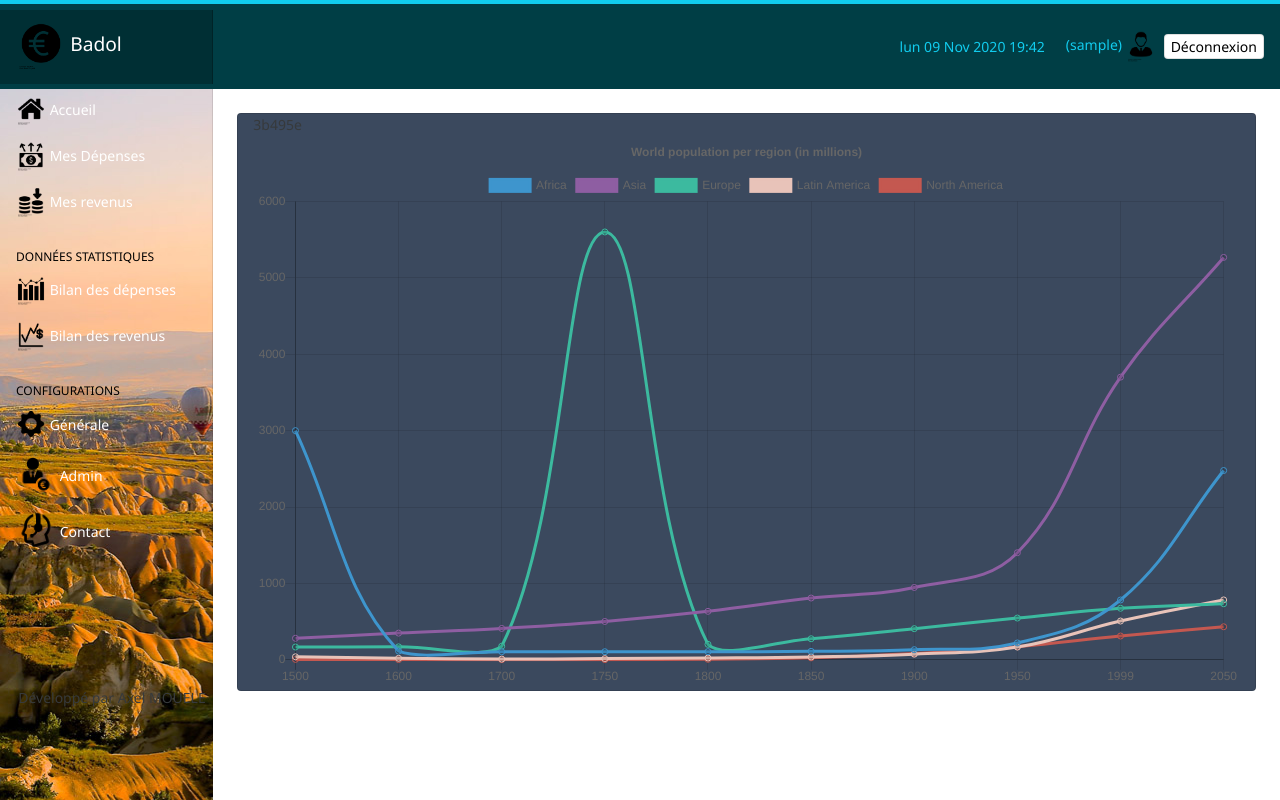
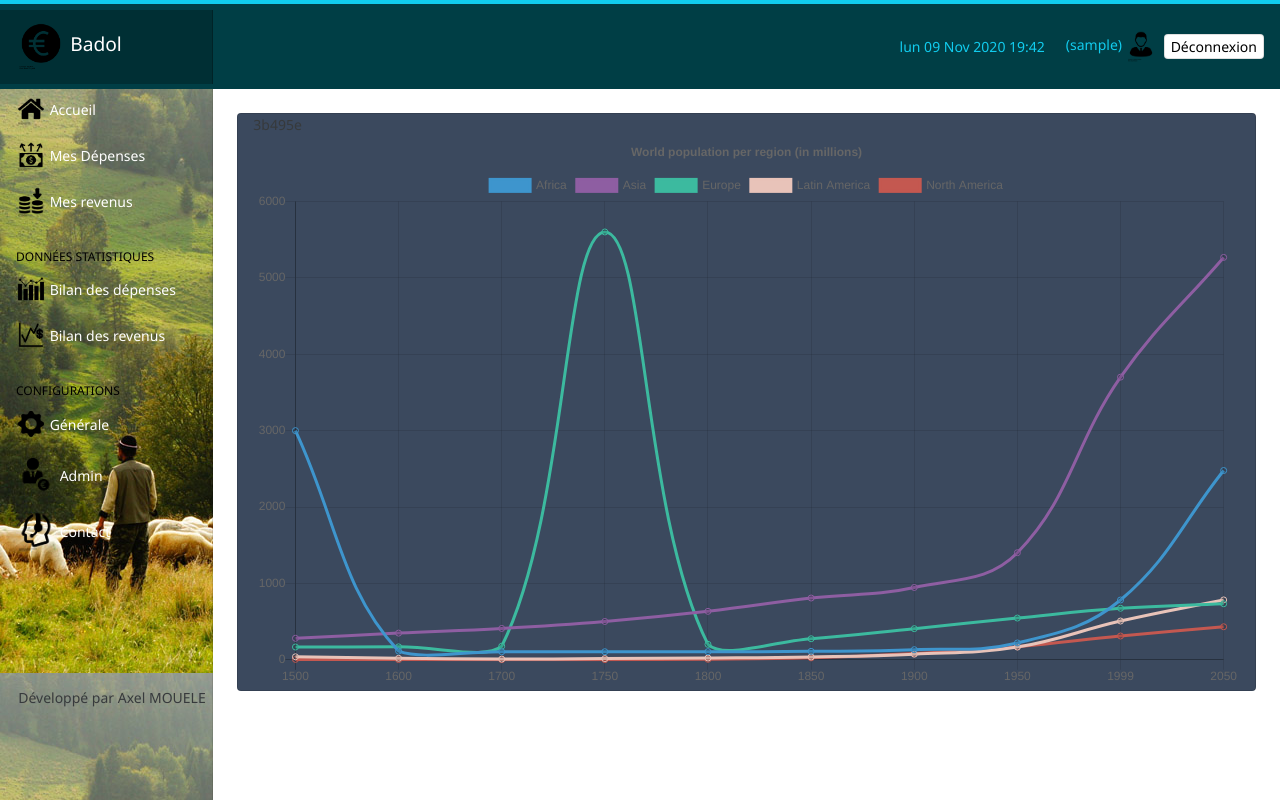
Before and after one commit to axdev4591/badol, a Django app: page / in a window 1280 px wide. Run offline with Django 3.2, Linux system fonts and the light colour scheme; the visitor is signed in with stand-in values (Sample User, id 1); some libraries are stand-ins or nearby versions.

Commit message:
Change image sidebar

```diff
--- a/badolexpenses/prod_settings.py
+++ b/badolexpenses/prod_settings.py
@@ -3,7 +3,7 @@ from .settings import *
 
 
 DEBUG = False
-TEMPLATE_DEBUG = False
+TEMPLATE_DEBUG = True
 
 DATABASES['default'] = dj_database_url.config()
 
--- a/badolexpenses/static/css/main.css
+++ b/badolexpenses/static/css/main.css
@@ -352,7 +352,7 @@ margin-bottom: 1rem;
   -webkit-overflow-scrolling: touch;
 }
 .sidebar-background {
-  background: url('/static/assets/img/sidebar-2.jpg') repeat red;
+  background: url('/static/assets/img/sidebar-3.jpg') repeat red;
 
 }
 
```
